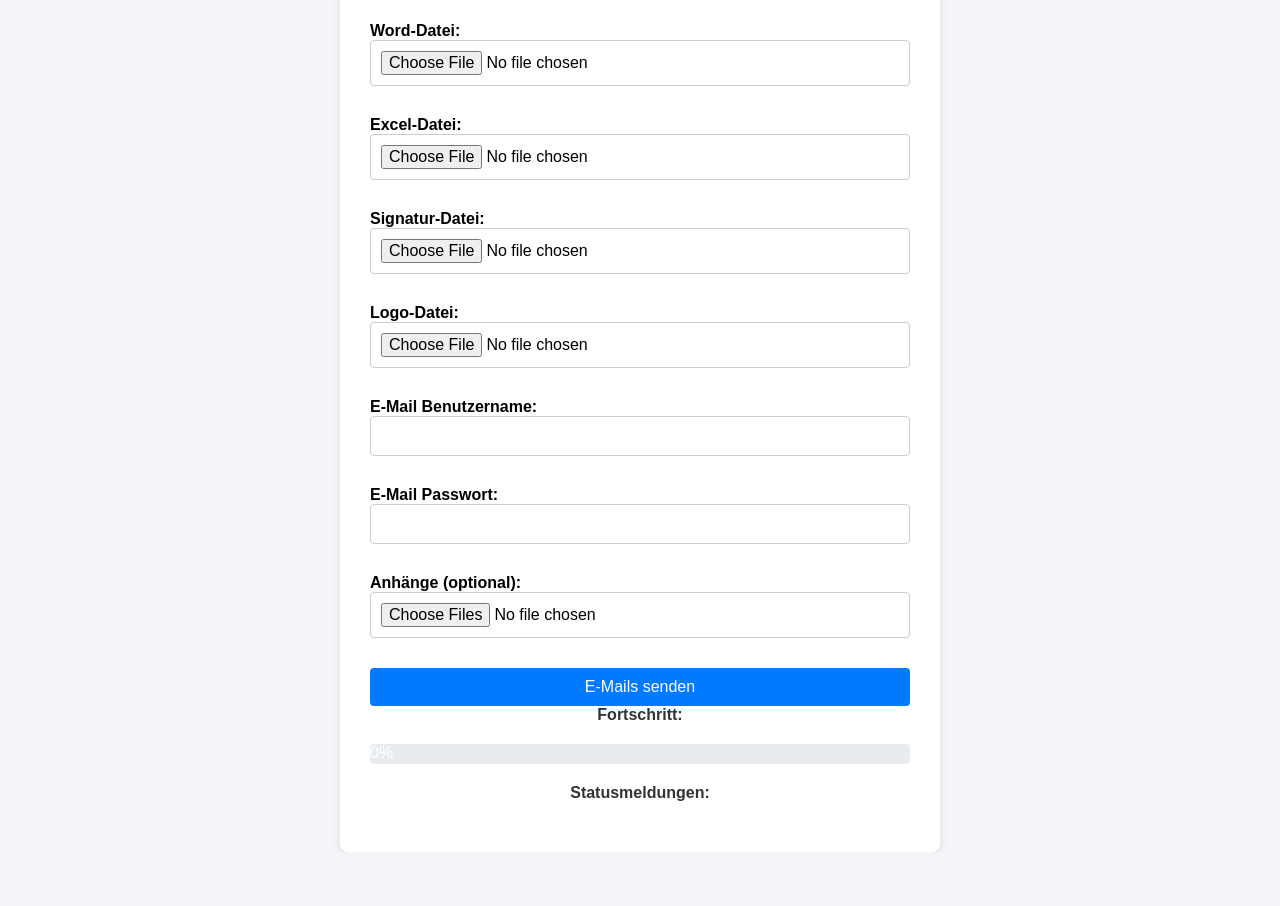
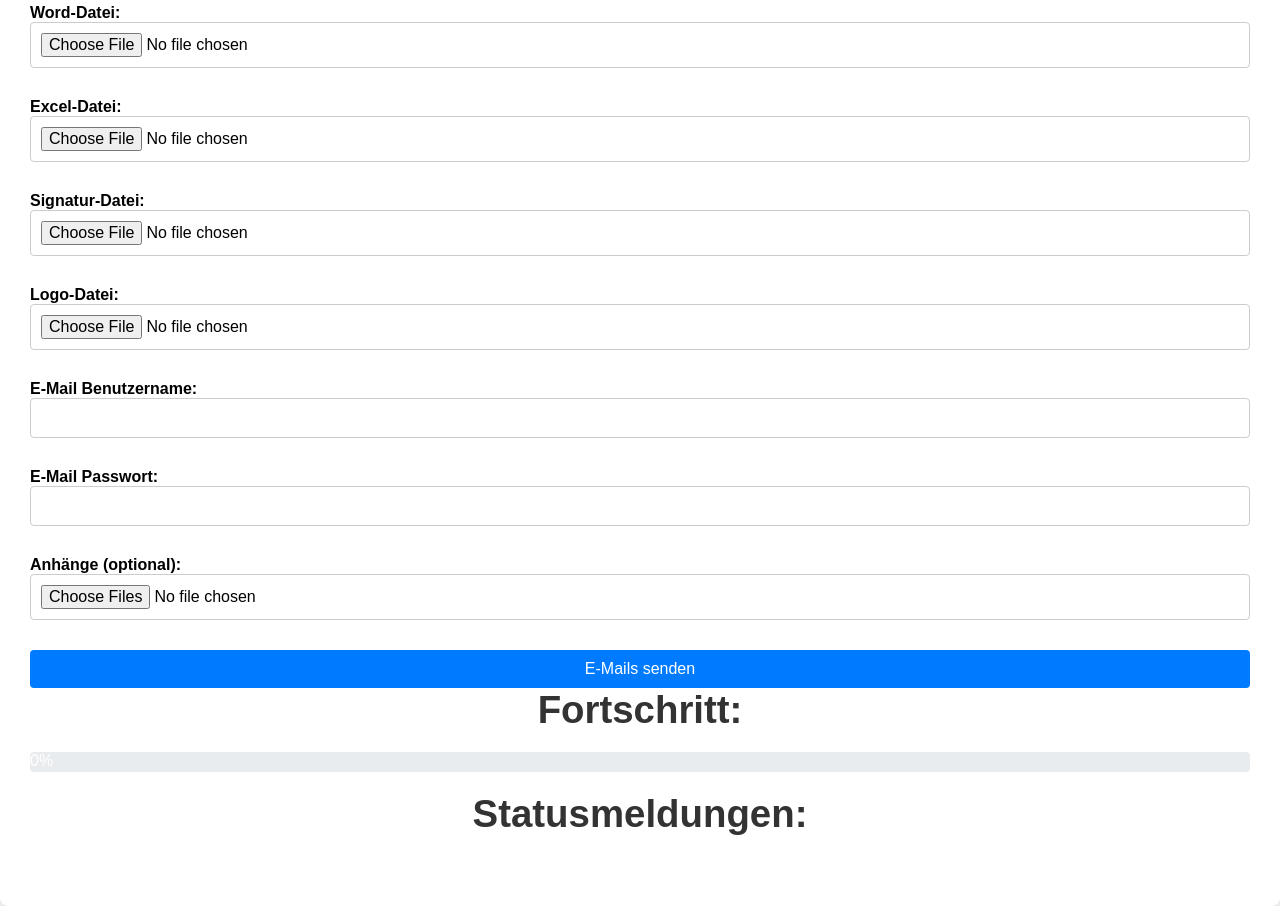
Before and after one commit to Damir-acc/AccantecSerienEmail, a Flask app: page / in a window 1280 px wide. Before the commit the page ends 852 px from the top, so only its background shows below. Run offline with Flask 2, Linux system fonts and the light colour scheme; data that the repository does not hold is empty.

Commit message:
3rd try new frontend design

```diff
--- a/templates/index.html
+++ b/templates/index.html
@@ -22,10 +22,11 @@
             padding: 30px; /* Erhöhter innerer Abstand */
             border-radius: 8px;
             box-shadow: 0 4px 8px rgba(0, 0, 0, 0.1);
-            max-width: 600px; /* Anpassung der maximalen Breite */
-            width: 90%; /* Breite für schmale Ansichten */
+            max-width: 100%; /* Anpassung der maximalen Breite */
+            width: 100%; /* Breite für die Teams-Oberfläche */
             box-sizing: border-box;
             overflow: auto; /* Erlaubt Scrollen, wenn der Inhalt zu groß ist */
+            padding-bottom: 50px; /* Zusätzlicher Platz am unteren Ende für Scrollbalken */
         }
 
         h1, h2 {
@@ -35,11 +36,11 @@
         }
 
         h1 {
-            font-size: 20px; /* Verkleinerte Schriftgröße für h1 */
+            font-size: 4vw; /* Responsive Schriftgröße für h1 */
         }
 
         h2 {
-            font-size: 16px; /* Verkleinerte Schriftgröße für h2 */
+            font-size: 3vw; /* Responsive Schriftgröße für h2 */
         }
 
         form {
```
